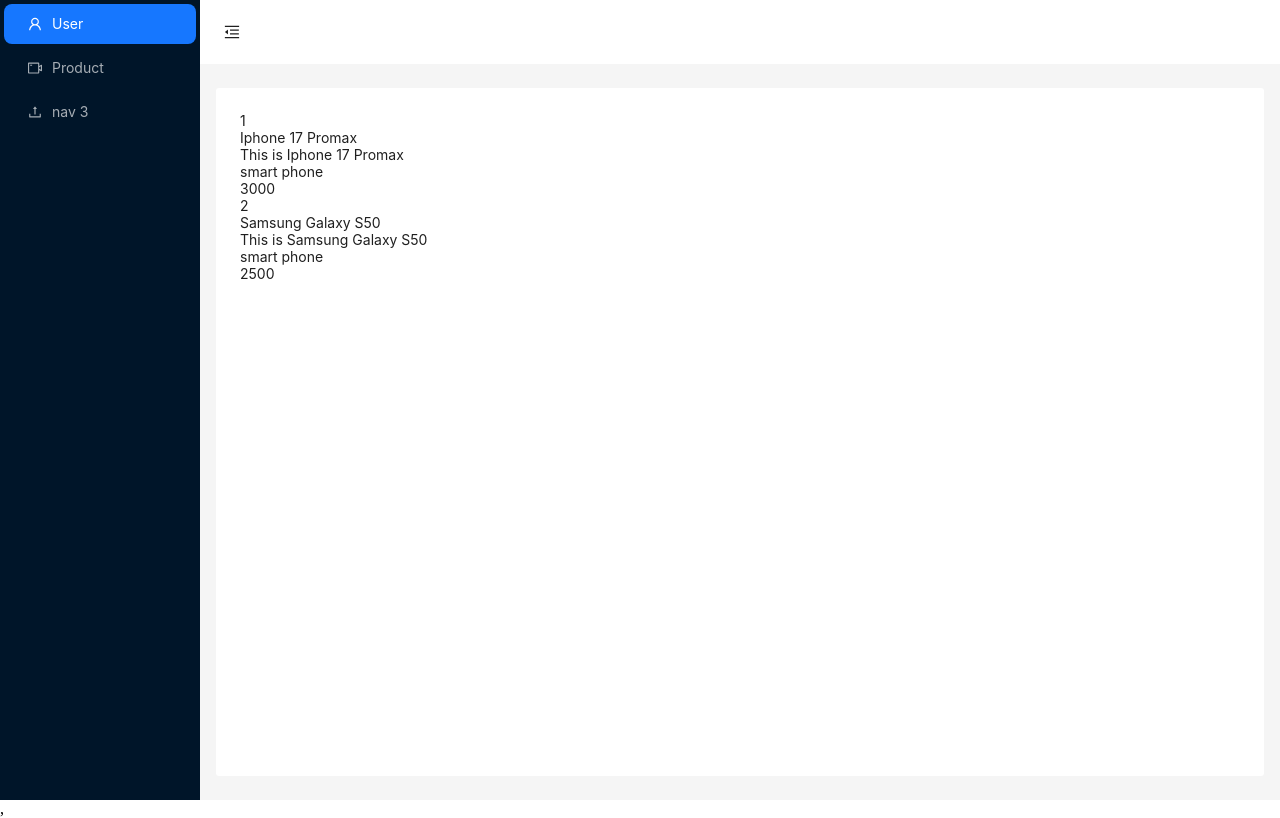
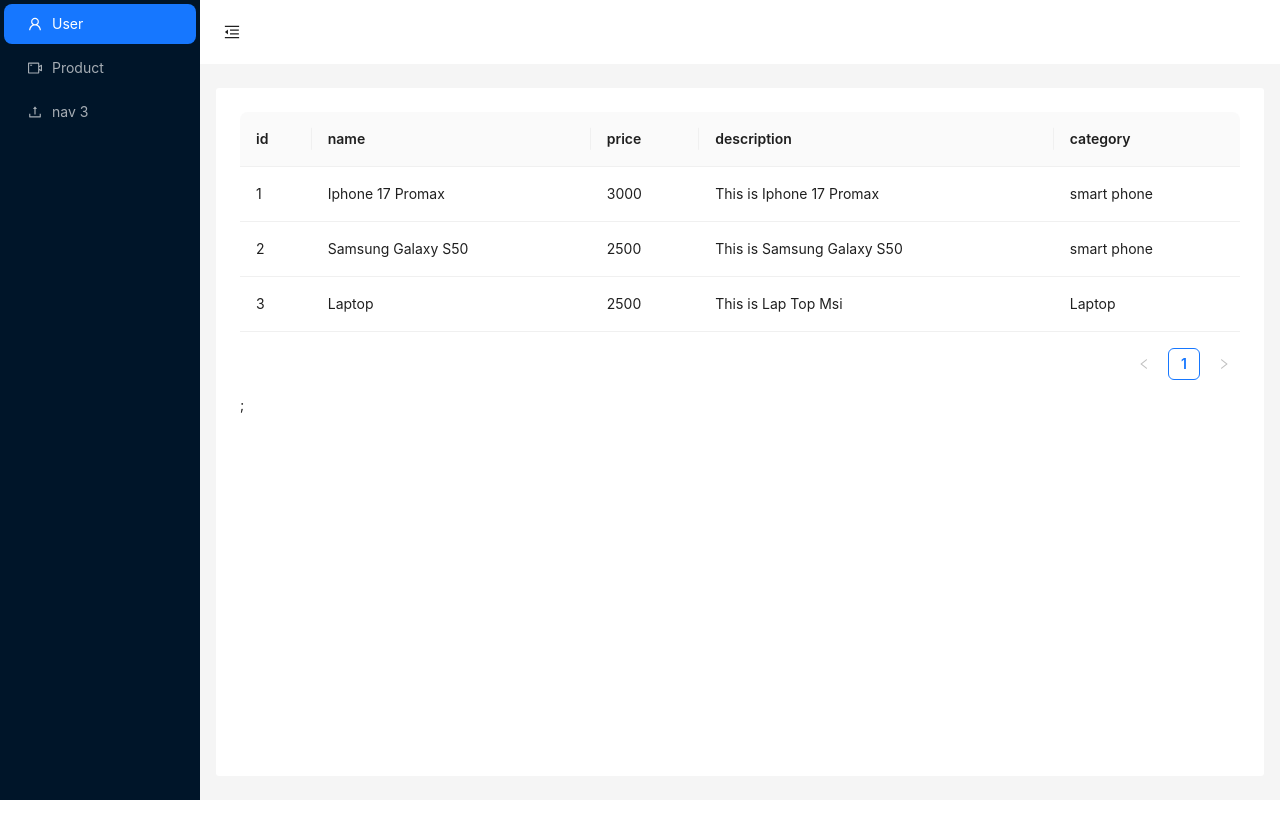
Before and after one commit to Jzztt/WD20203-reactjs, a React (Vite) app: page /admin/product in a window 1280 px wide. Built offline with nearby package versions, Linux system fonts and the light colour scheme; data requests are answered from the project's data file.

Commit message:
feat: get products use react query

```diff
--- /dev/null
+++ b/db.json
@@ -0,0 +1,25 @@
+{
+    "products": [
+        {
+            "id": 1,
+            "name": "Iphone 17 Promax",
+            "price": 3000,
+            "description": "This is Iphone 17 Promax",
+            "category": "smart phone"
+        },
+        {
+            "id": 2,
+            "name": "Samsung Galaxy S50",
+            "price": 2500,
+            "description": "This is Samsung Galaxy S50",
+            "category": "smart phone"
+        },
+         {
+            "id": 3,
+            "name": "Laptop",
+            "price": 2500,
+            "description": "This is Lap Top Msi",
+            "category": "Laptop"
+        }
+    ]
+}
--- a/package.json
+++ b/package.json
@@ -5,6 +5,7 @@
   "type": "module",
   "scripts": {
     "dev": "vite",
+    "server": "json-server db.json -m ./node_modules/json-server-auth",
     "build": "tsc -b && vite build",
     "lint": "eslint .",
     "preview": "vite preview"
@@ -31,6 +32,8 @@
     "eslint-plugin-react-hooks": "^5.2.0",
     "eslint-plugin-react-refresh": "^0.4.22",
     "globals": "^16.4.0",
+    "json-server": "^0.17.4",
+    "json-server-auth": "^2.1.0",
     "typescript": "~5.9.3",
     "typescript-eslint": "^8.45.0",
     "vite": "^7.1.7"
--- a/src/components/ProductDetail.tsx
+++ b/src/components/ProductDetail.tsx
@@ -7,7 +7,9 @@
   products : IProduct[]
 }
 const ProductDetail = (props:IProductDetailProps) => {
+
  const { products} = props;
+ if(!products) return <p> Loading</p>
  // const products = props.products
   return (
     <div>
--- a/src/main.tsx
+++ b/src/main.tsx
@@ -3,11 +3,15 @@
 import App from "./App.tsx";
 import { BrowserRouter } from "react-router";
 import "./index.css";
+import { QueryClient, QueryClientProvider } from "@tanstack/react-query";
 
+const queryClient = new QueryClient();
 createRoot(document.getElementById("root")!).render(
   <StrictMode>
+    <QueryClientProvider client={queryClient}>
       <BrowserRouter>
-      <App />
-   </BrowserRouter>,
+        <App />
+      </BrowserRouter>
+    </QueryClientProvider>
   </StrictMode>
 );
--- a/src/pages/Product.tsx
+++ b/src/pages/Product.tsx
@@ -1,33 +1,53 @@
 import { useState } from "react";
 import ProductDetail from "../components/ProductDetail";
-export interface IProduct{
-  id: number,
-  name: string,
-  price: number,
-  description: string,
-  category: string
+import { useQuery, useQueryClient } from "@tanstack/react-query";
+import axios from "axios";
+import { Table } from "antd";
+export interface IProduct {
+  id: number;
+  name: string;
+  price: number;
+  description: string;
+  category: string;
 }
 const Product = () => {
-  // const [state, setState] = useState<kiểu dữ liệu>(giá trị khởi tạo)
-  const [products, setProducts] = useState<IProduct[]>([
+  const columns = [
     {
-      id: 1,
-      name: "Iphone 17 Promax",
-      price: 3000,
-      description: "This is Iphone 17 Promax",
-      category: "smart phone",
+      title: "id",
+      dataIndex: "id",
+      key: "id",
     },
     {
-      id: 2,
-      name: "Samsung Galaxy S50",
-      price: 2500,
-      description: "This is Samsung Galaxy S50",
-      category: "smart phone",
+      title: "name",
+      dataIndex: "name",
+      key: "name",
     },
-  ]);
+    {
+      title: "price",
+      dataIndex: "price",
+      key: "price",
+    },
+    {
+      title: "description",
+      dataIndex: "description",
+      key: "description",
+    },
+    {
+      title: "category",
+      dataIndex: "category",
+      key: "category",
+    },
+
+  ];
+  const getProduct = async () => {
+    const response = await axios.get("http://localhost:3000/products");
+    return response.data;
+  };
+  const query = useQuery({ queryKey: ["products"], queryFn: getProduct });
+  console.log("query", query.data);
   return (
     <>
-      <ProductDetail products={products} />
+      <Table dataSource={query?.data} columns={columns} />;
     </>
   );
 };
```
Also changed, not shown: 1 other file (tests, documents, lock files or other folders).
